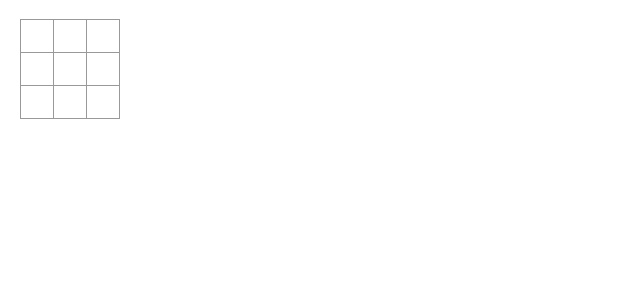
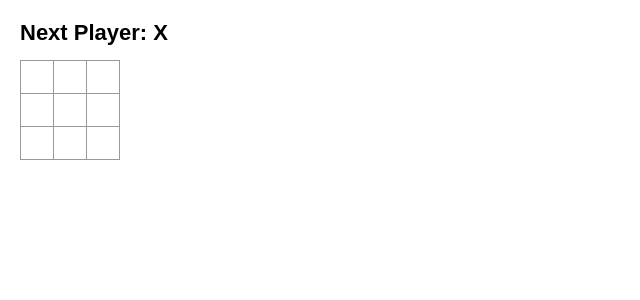
Before and after one commit to pjduri/react-tutorial, a React (Create React App) app: page / in a window 1280 px wide. Shown: the top 300 px of the page, without its empty margins (0-640 px from the left). Built offline with nearby package versions, Linux system fonts and the light colour scheme.

Commit message:
created conditional header to display next turn, winner, or if game has tied

```diff
--- a/src/App.js
+++ b/src/App.js
@@ -8,16 +8,26 @@ const Square = ({ value, onSquareClick }) => {
 export default function Board() {
   const [ xIsNext, setXIsNext ] = useState(true)
   const [ squares, setSquares ] = useState(Array(9).fill(null))
+
+  const winner = calculateWinner(squares)
+  const winHeader = <h1>{winner ? `Winner: ${winner}` : `Next Player: ${xIsNext ? 'X' : 'O'}`}</h1>
+  const tieHeader = <h1>TIE: No more moves.</h1>
+
   const handleClick = (i) => {
+
     if (squares[i] || calculateWinner(squares)) return
     const nextSquares = squares.slice()
     nextSquares[i] = xIsNext ? 'X' : 'O'
     setSquares(nextSquares)
     setXIsNext(!xIsNext)
+
   }
 
   return (
     <>
+      <header>
+        {squares.includes(null) ? winHeader : tieHeader}
+      </header>
       <div className="board-row">
         {squares.slice(0, 3).map((s, i) => <Square value={s} onSquareClick={() => handleClick(i)} />)}
       </div>
@@ -32,6 +42,7 @@ export default function Board() {
 }
 
 const calculateWinner = (squares) => {
+
   const lines = [
     [0, 1, 2],
     [3, 4, 5],
@@ -48,4 +59,5 @@ const calculateWinner = (squares) => {
     }
   }
   return null
+
 }
```
Also changed, not shown: 1 other file (tests, documents, lock files or other folders).
